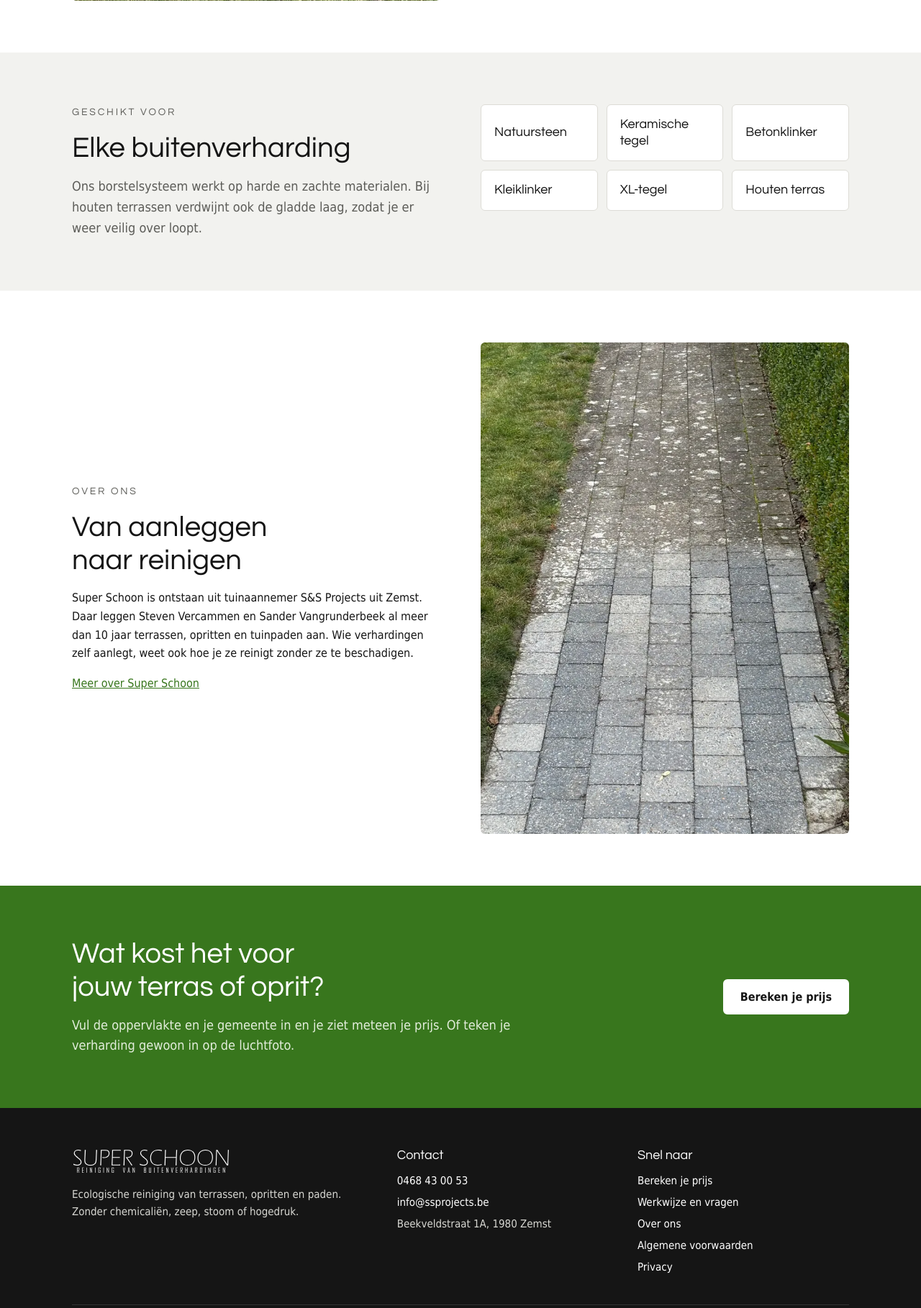
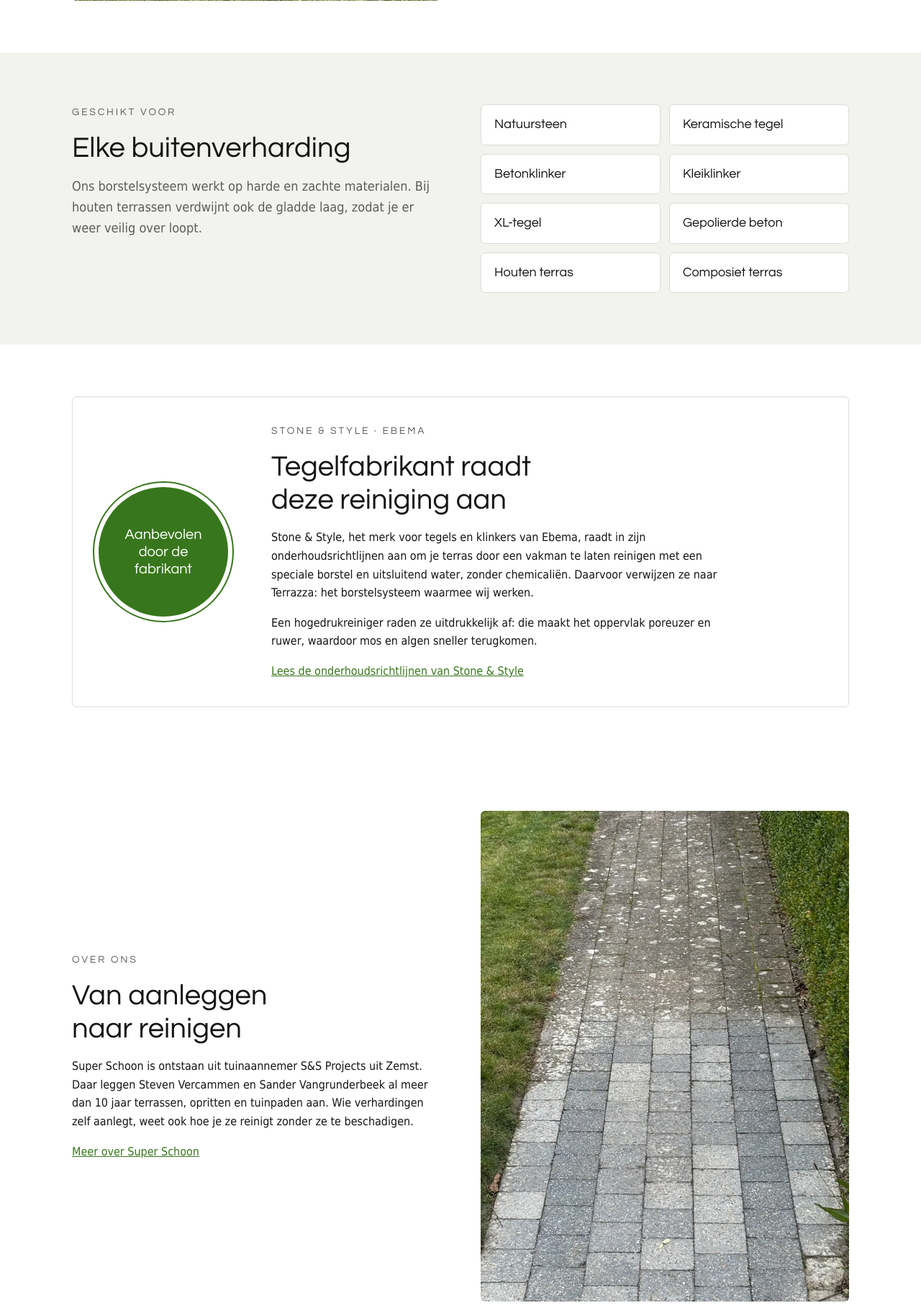
Before and after one commit to sander662/superschoon, a PHP site: page / in a window 1280 px wide. Shown: the part 2035-3853 px from the top of the page at 72% size. Run offline with PHP 8.4, Linux system fonts and the light colour scheme.

Commit message:
Aansluiting (2,5 bar, Gardena, stroom), extra verhardingen, aanbeveling Stone & Style, link S&S Projects, nieuwsbrief-optie
Co-Authored-By: Claude Opus 5.5 <noreply@anthropic.com>
Claude-Session: https://claude.ai/code/session_01DiMC3KaPskbrkdd8jF5jM8

```diff
--- a/algemene-voorwaarden.html
+++ b/algemene-voorwaarden.html
@@ -65,7 +65,7 @@
 <p>De klant zorgt ervoor dat:</p>
 <ol>
 <li>de te reinigen oppervlakte op de afgesproken dag vrij is van meubels, bloempotten, voertuigen en andere voorwerpen;</li>
-<li>Super Schoon vrij toegang heeft tot de werkzone en kosteloos kan beschikken over een buitenkraan en een stopcontact (230 V);</li>
+<li>Super Schoon vrij toegang heeft tot de werkzone en kosteloos kan beschikken over een buitenkraan met een waterdruk van minstens 2,5 bar en een Gardena-koppeling, en over elektriciteit via een stopcontact (230 V) in de buurt van de werkzone;</li>
 <li>Super Schoon vóór de werken op de hoogte is van alles wat van belang is voor een veilige uitvoering, zoals het soort verharding, eerdere behandelingen of coatings, gekende verzakkingen, losliggende of gebarsten elementen, ondergrondse leidingen en afvoeren, en kwetsbare materialen in de omgeving;</li>
 <li>kinderen en huisdieren tijdens de werken uit de werkzone blijven.</li>
 </ol>
--- a/assets/css/style.css
+++ b/assets/css/style.css
@@ -126,7 +126,7 @@ section{padding-block:72px}
 @media (max-width:900px){.split{grid-template-columns:minmax(0,1fr);gap:32px}}
 
 /* verhardingen */
-.types{display:grid;grid-template-columns:repeat(3,minmax(0,1fr));gap:12px}
+.types{display:grid;grid-template-columns:repeat(2,minmax(0,1fr));gap:12px}
 .types li{list-style:none;border:1.5px solid var(--line);border-radius:var(--radius);padding:16px 18px;font-family:var(--display);font-size:18px;line-height:1.25;background:#fff;display:flex;align-items:center}
 .types{margin:0;padding:0}
 @media (max-width:700px){.types{grid-template-columns:repeat(2,minmax(0,1fr))}}
@@ -207,3 +207,17 @@ input[aria-invalid="true"],textarea[aria-invalid="true"]{border-color:var(--warn
 @media (max-width:800px){.foot-grid{grid-template-columns:minmax(0,1fr)}}
 
 @media (prefers-reduced-motion:no-preference){.btn{transition:background-color .15s,color .15s,border-color .15s}}
+
+/* aanbeveling fabrikant */
+.endorse{display:grid;grid-template-columns:200px minmax(0,1fr);gap:40px;align-items:center;border:1.5px solid var(--line);border-radius:var(--radius);padding:36px}
+.endorse .stack{max-width:68ch}
+.endorse-mark{width:180px;height:180px;border-radius:50%;background:var(--green-ink);color:#fff;display:flex;flex-direction:column;align-items:center;justify-content:center;font-family:var(--display);font-size:20px;line-height:1.2;text-align:center;outline:2px solid var(--green-ink);outline-offset:6px}
+@media (max-width:700px){.endorse{grid-template-columns:minmax(0,1fr);padding:24px;gap:24px}.endorse-mark{width:130px;height:130px;font-size:16px}}
+
+/* team */
+.team{list-style:none;margin:0;padding:0;display:grid;grid-template-columns:repeat(4,minmax(0,1fr));gap:24px}
+.team li{display:flex;flex-direction:column;gap:4px}
+.team img{width:100%;aspect-ratio:4/5;object-fit:cover;border-radius:var(--radius);background:var(--stone);margin-bottom:10px}
+.team h3{font-size:20px}
+.team p{color:var(--muted);font-size:15px}
+@media (max-width:900px){.team{grid-template-columns:repeat(2,minmax(0,1fr))}}
--- a/assets/js/contact.js
+++ b/assets/js/contact.js
@@ -22,7 +22,7 @@
     try{
       const r=await fetch('verstuur.php',{method:'POST',headers:{'Content-Type':'application/json'},body:JSON.stringify({
         type:'contact',naam:$('c-naam').value.trim(),email:$('c-email').value.trim(),tel:$('c-tel').value.trim(),
-        bericht:$('c-bericht').value.trim(),website:$('c-website').value,t:START})});
+        bericht:$('c-bericht').value.trim(),nieuwsbrief:$('c-nieuwsbrief').checked,website:$('c-website').value,t:START})});
       const j=await r.json().catch(()=>({})); ok=r.ok&&j.ok;
     }catch(err){}
     knop.disabled=false; knop.textContent='Bericht versturen'; msg.hidden=false;
--- a/contact.html
+++ b/contact.html
@@ -55,6 +55,7 @@
       <div class="f full"><label for="c-bericht">Bericht</label><textarea id="c-bericht" name="bericht" required></textarea><div class="ferr" id="ce-bericht"></div></div>
       <div class="hp" aria-hidden="true"><label for="c-website">Laat dit veld leeg</label><input id="c-website" name="website" tabindex="-1" autocomplete="off"></div>
       <label class="consent full" for="c-ok"><input type="checkbox" id="c-ok" name="ok" required><span>Ik geef Super Schoon toestemming om mijn gegevens te gebruiken om op mijn bericht te antwoorden. Meer in onze <a href="privacy.html">privacyverklaring</a>.</span></label>
+      <label class="consent full" for="c-nieuwsbrief"><input type="checkbox" id="c-nieuwsbrief" name="nieuwsbrief"><span>Ja, ik wil de nieuwsbrief van Super Schoon en S&amp;S Projects ontvangen <span class="opt">(optioneel, je kan je altijd uitschrijven)</span>.</span></label>
       <div class="ferr full" id="ce-ok"></div>
       <div class="formmsg full" id="c-msg" role="status" hidden></div>
       <div class="full"><button class="btn green" type="submit">Bericht versturen</button></div>
--- a/index.html
+++ b/index.html
@@ -93,8 +93,21 @@
     <h2>Elke buitenverharding</h2>
     <p class="lead">Ons borstelsysteem werkt op harde en zachte materialen. Bij houten terrassen verdwijnt ook de gladde laag, zodat je er weer veilig over loopt.</p>
   </div>
-  <ul class="types"><li>Natuursteen</li><li>Keramische tegel</li><li>Betonklinker</li><li>Kleiklinker</li><li>XL-tegel</li><li>Houten terras</li></ul>
+  <ul class="types"><li>Natuursteen</li><li>Keramische tegel</li><li>Betonklinker</li><li>Kleiklinker</li><li>XL-tegel</li><li>Gepolierde beton</li><li>Houten terras</li><li>Composiet terras</li></ul>
 </div></section>
+<section><div class="wrap">
+  <div class="endorse">
+    <div class="endorse-mark" aria-hidden="true"><span>Aanbevolen</span><span>door de</span><span>fabrikant</span></div>
+    <div class="stack">
+      <p class="eyebrow">Stone &amp; Style · Ebema</p>
+      <h2>Tegelfabrikant raadt deze reiniging aan</h2>
+      <p>Stone &amp; Style, het merk voor tegels en klinkers van Ebema, raadt in zijn onderhoudsrichtlijnen aan om je terras door een vakman te laten reinigen met een speciale borstel en uitsluitend water, zonder chemicaliën. Daarvoor verwijzen ze naar Terrazza: het borstelsysteem waarmee wij werken.</p>
+      <p>Een hogedrukreiniger raden ze uitdrukkelijk af: die maakt het oppervlak poreuzer en ruwer, waardoor mos en algen sneller terugkomen.</p>
+      <p><a href="https://stone-style.ebema.be/nl-BE/plaatsingsvoorschriften/onderhoud-en-reiniging" target="_blank" rel="noopener">Lees de onderhoudsrichtlijnen van Stone &amp; Style</a></p>
+    </div>
+  </div>
+</div></section>
+
 
 <section><div class="wrap split">
   <div class="stack">
--- a/prijsberekening.html
+++ b/prijsberekening.html
@@ -55,7 +55,10 @@
               <label class="vtype"><input type="checkbox" name="type" value="Kleiklinker">Kleiklinker</label>
               <label class="vtype"><input type="checkbox" name="type" value="XL-tegel">XL-tegel</label>
               <label class="vtype"><input type="checkbox" name="type" value="Houten terras">Houten terras</label>
+              <label class="vtype"><input type="checkbox" name="type" value="Gepolierde beton">Gepolierde beton</label>
+              <label class="vtype"><input type="checkbox" name="type" value="Andere" id="type-andere">Andere</label>
             </fieldset>
+            <div class="f" id="andere-wrap" hidden><label for="andere-tekst">Welke verharding?</label><input id="andere-tekst" name="andere" maxlength="60" placeholder="Bv. kasseien, asfalt, composiet terras"></div>
             <div class="ferr" id="e-types"></div>
           </div>
           <div class="f full">
@@ -102,6 +105,7 @@
           <p class="hint full" id="zinfo">De verplaatsingskost hangt af van je gemeente.</p>
           <div class="f full"><label for="opm">Opmerking <span class="opt">(optioneel)</span></label><textarea id="opm" name="opm" placeholder="Bv. bereikbaarheid, gewenste periode"></textarea></div>
           <label class="consent full" for="ok"><input type="checkbox" id="ok" name="ok" required><span>Ik geef Super Schoon toestemming om mijn gegevens te gebruiken om contact met mij op te nemen over deze aanvraag. Meer in onze <a href="privacy.html">privacyverklaring</a>.</span></label>
+          <label class="consent full" for="nieuwsbrief"><input type="checkbox" id="nieuwsbrief" name="nieuwsbrief"><span>Ja, ik wil de nieuwsbrief van Super Schoon en S&amp;S Projects ontvangen <span class="opt">(optioneel, je kan je altijd uitschrijven)</span>.</span></label>
           <div class="ferr full" id="e-ok"></div>
         </div>
         <div class="hp" aria-hidden="true"><label for="hp-website">Laat dit veld leeg</label><input id="hp-website" name="website" tabindex="-1" autocomplete="off"></div>
--- a/privacy.html
+++ b/privacy.html
@@ -56,6 +56,7 @@
 <tr><td>Facturatie en boekhouding</td><td>Wettelijke verplichting</td></tr>
 <tr><td>Foto's van de toestand vóór en na de reiniging</td><td>Gerechtvaardigd belang: bewijs van de toestand en kwaliteitscontrole</td></tr>
 <tr><td>Foto's op de website of sociale media, zonder herkenbare personen, huisnummers of nummerplaten</td><td>Gerechtvaardigd belang; je kan dit vooraf weigeren</td></tr>
+<tr><td>De nieuwsbrief van Super Schoon en S&amp;S Projects sturen, als je dat aanvinkt</td><td>Toestemming; je kan je altijd uitschrijven via de link in elke nieuwsbrief of via info@ssprojects.be</td></tr>
 </tbody>
 </table></div>
 <p>We gebruiken je gegevens niet voor andere doeleinden en verkopen ze nooit door. Reclame per e-mail sturen we alleen met je toestemming, of als je al klant bent over gelijkaardige diensten, telkens met een eenvoudige mogelijkheid om je af te melden.</p>
```
Also changed, not shown: assets/js/calculator.js (+5 -4 lines), over-ons.html (+11 -0 lines), verstuur.php (+4 -3 lines), werkwijze.html (+3 -3 lines).
